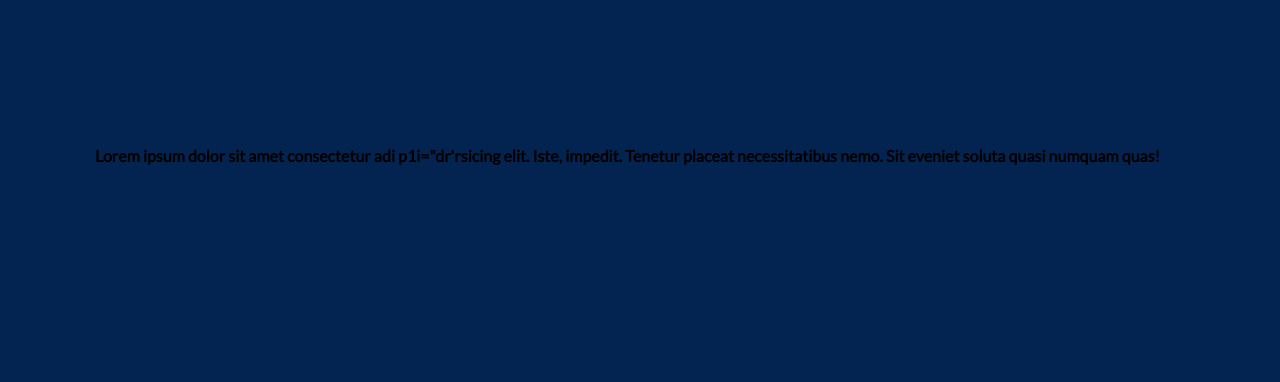
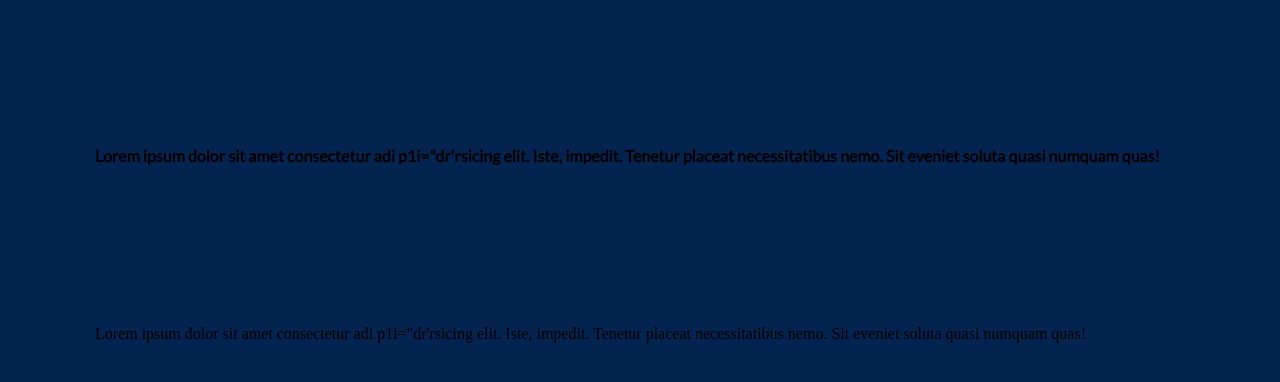
Before and after one commit to Elala91/res, a plain HTML site: page index.html in a window 1280 px wide. Shown: the part 380-762 px from the top of the page. Drawn offline with Linux system fonts and the light colour scheme.

Commit message:
Update index.html

```diff
--- a/index.html
+++ b/index.html
@@ -29,6 +29,8 @@ Lorem ipsum dolor sit amet consectetur adi pi="dr'rsicing elit. Iste, impedit. T
         </div>
    <div class="container" width="800" id='der'>
 Lorem ipsum dolor sit amet consectetur adi p1i="dr'rsicing elit. Iste, impedit. Tenetur placeat necessitatibus nemo. Sit eveniet soluta quasi numquam quas!
+        </div><div class="container" width="800" id='deur'>
+Lorem ipsum dolor sit amet consectetur adi p1i="dr'rsicing elit. Iste, impedit. Tenetur placeat necessitatibus nemo. Sit eveniet soluta quasi numquam quas!
         </div>
     <script src="fuh.js"></script>
 </body>
```
